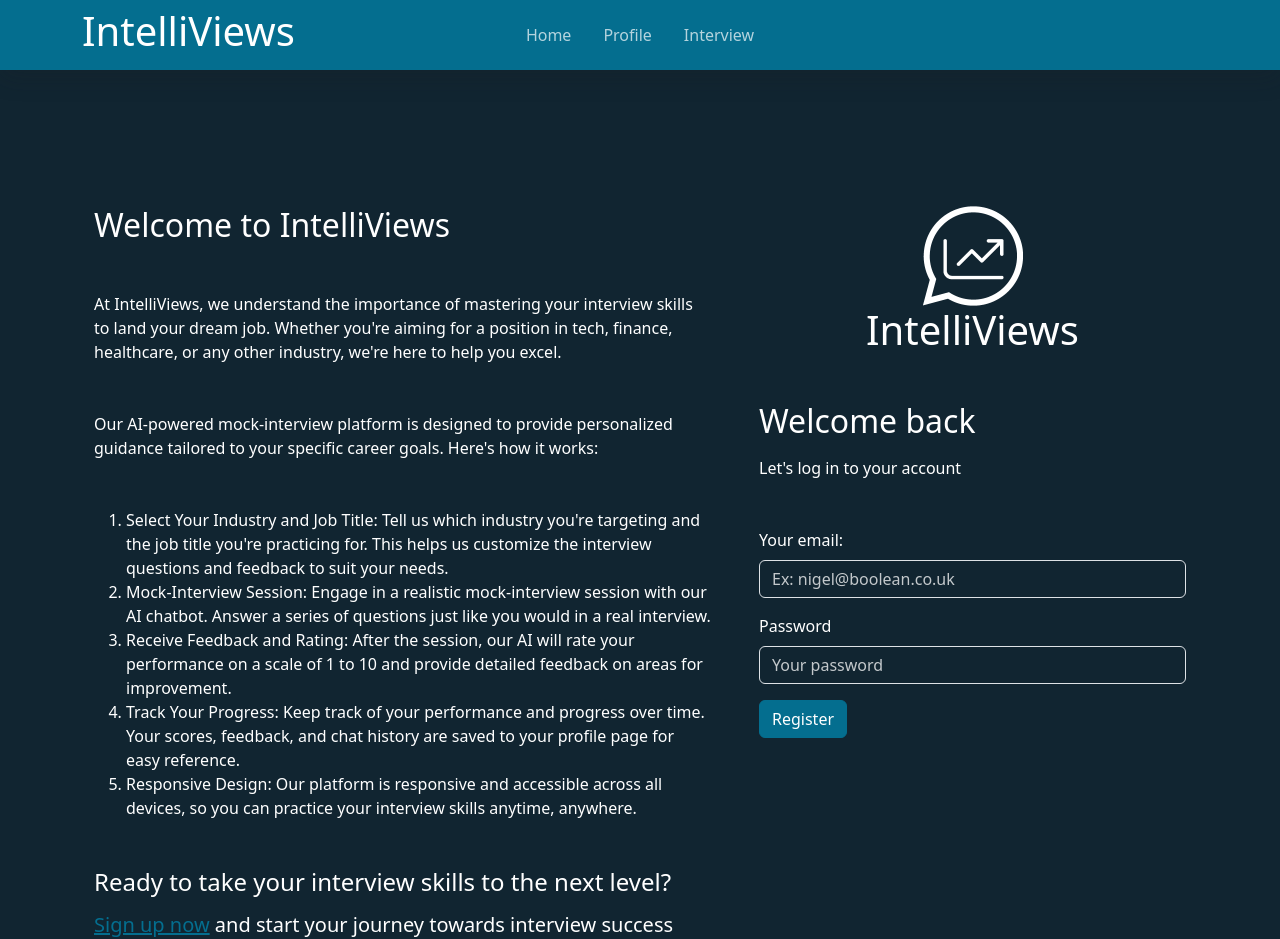
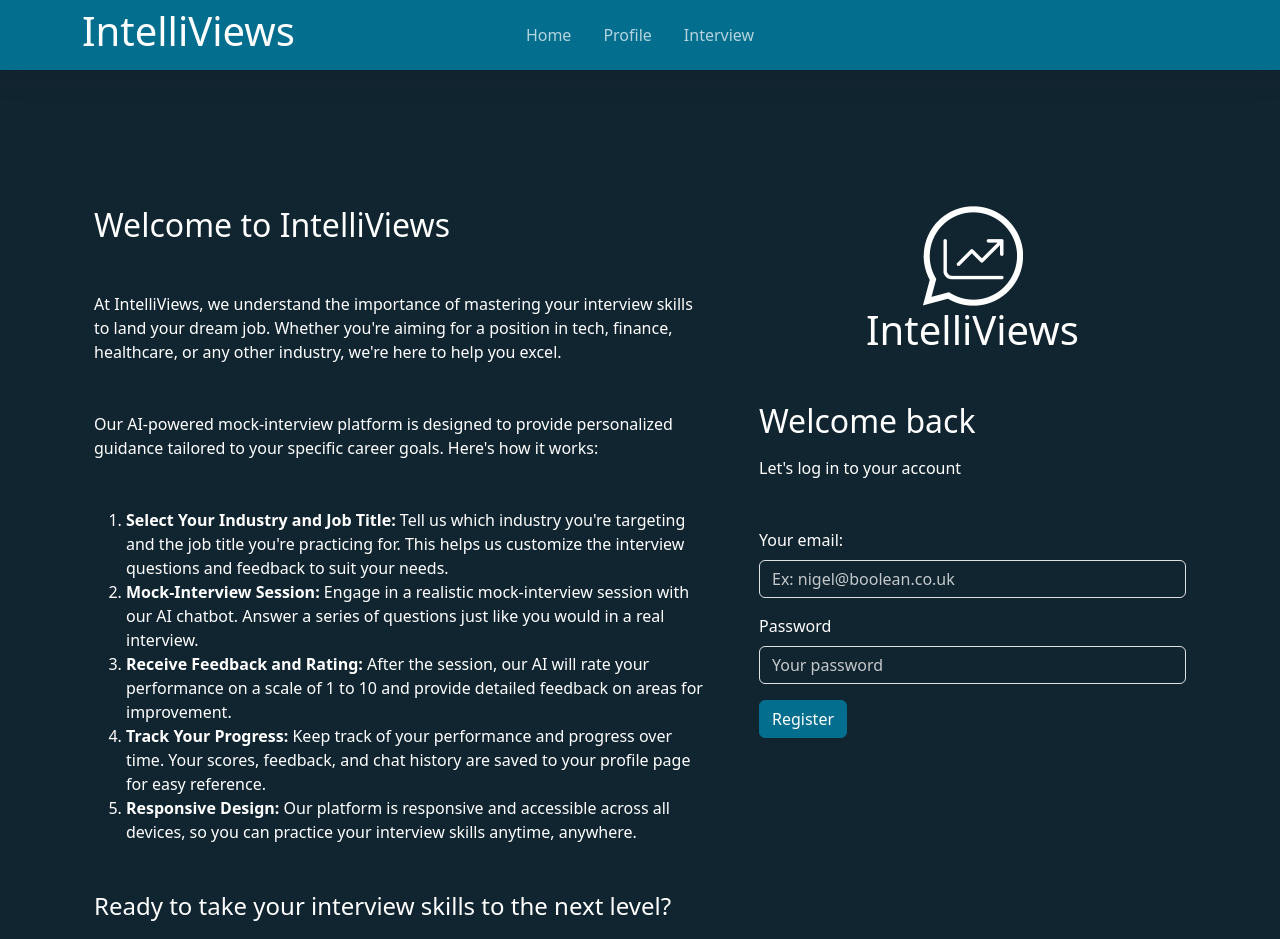
Before and after one commit to IntelliViews/IntelliViews-Frontend, a React (Vite) app: page / in a window 1280 px wide. Shown: the top 939 px of the page. Built offline with nearby package versions, Linux system fonts and the light colour scheme.

Commit message:
small fix I forgot

```diff
--- a/src/features/home/Home.tsx
+++ b/src/features/home/Home.tsx
@@ -25,23 +25,23 @@ export default function Home() {
               <div className="container mt-5">
                 <ol>
                   <li>
-                    Select Your Industry and Job Title:
+                    <b>Select Your Industry and Job Title: </b>
                     Tell us which industry you're targeting and the job title you're practicing for. This helps us customize the interview questions and feedback to suit your needs.
                   </li>
                   <li>
-                    Mock-Interview Session:
+                    <b>Mock-Interview Session: </b>
                     Engage in a realistic mock-interview session with our AI chatbot. Answer a series of questions just like you would in a real interview.
                   </li>
                   <li>
-                    Receive Feedback and Rating:
+                    <b>Receive Feedback and Rating: </b>
                     After the session, our AI will rate your performance on a scale of 1 to 10 and provide detailed feedback on areas for improvement.
                   </li>
                   <li>
-                    Track Your Progress:
+                    <b>Track Your Progress: </b>
                     Keep track of your performance and progress over time. Your scores, feedback, and chat history are saved to your profile page for easy reference.
                   </li>
                   <li>
-                    Responsive Design:
+                    <b>Responsive Design: </b>
                     Our platform is responsive and accessible across all devices, so you can practice your interview skills anytime, anywhere.
                   </li>
                 </ol>
```
